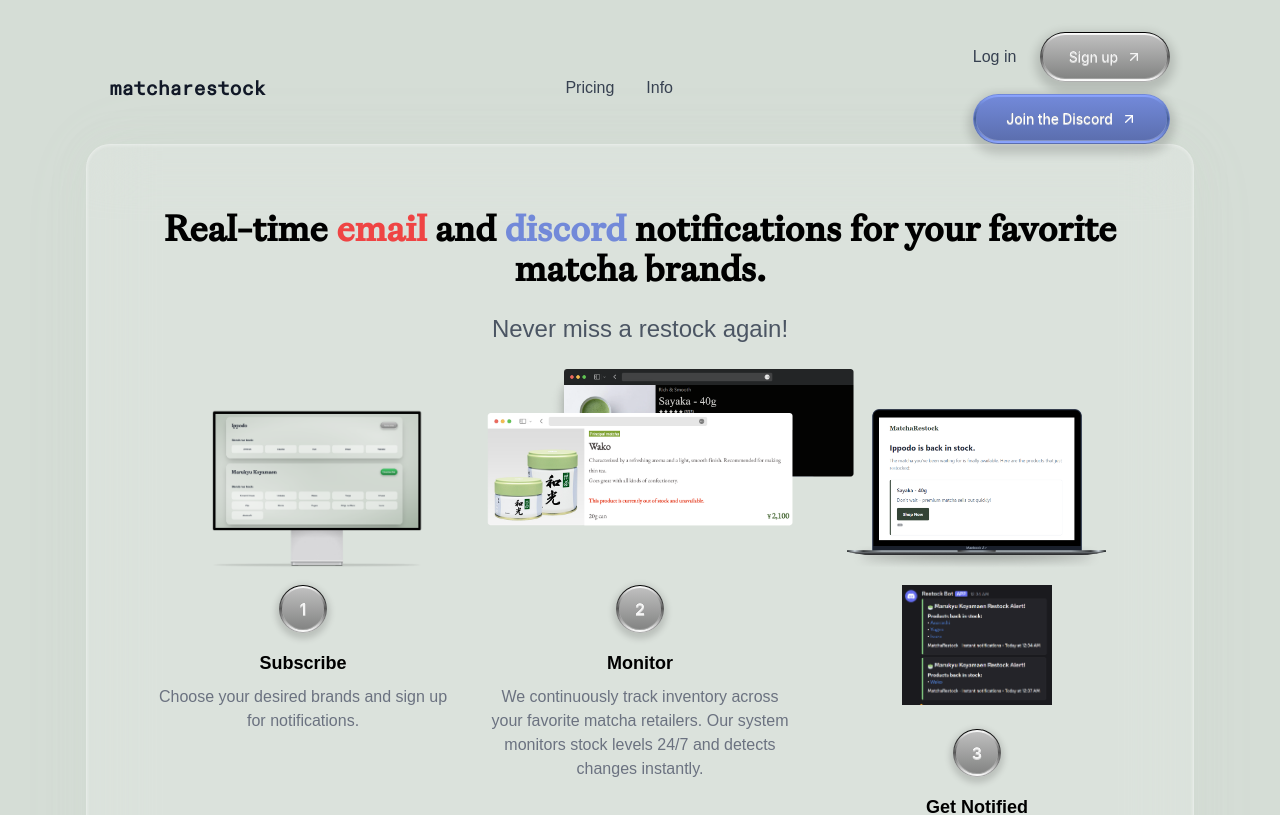
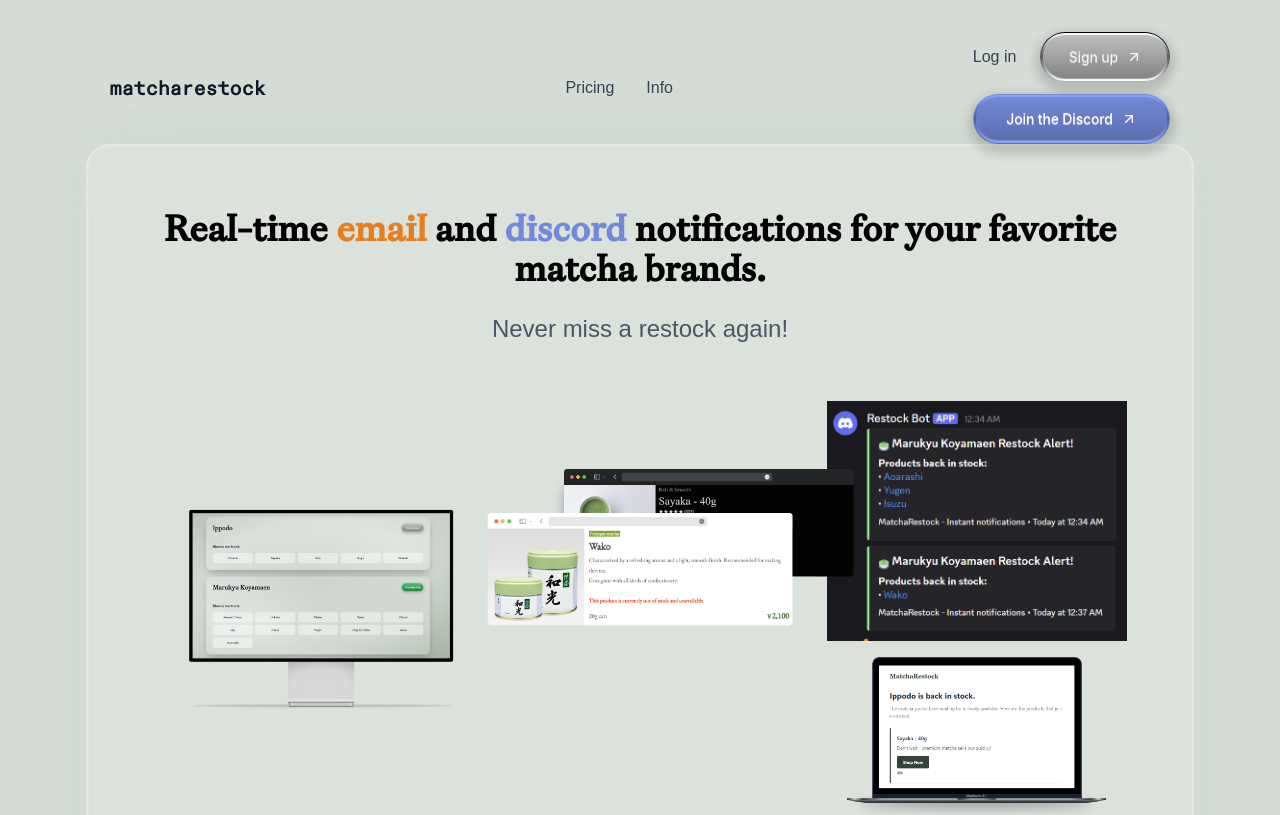
Before and after one commit to anishkancherla/matcharestock, a Next.js app: page / in a window 1280 px wide. Shown: the top 815 px of the page. Built offline with nearby package versions, Linux system fonts and the light colour scheme; no server answers; a web font is replaced by a local one.

Commit message:
ui changes

```diff
--- a/app/page.tsx
+++ b/app/page.tsx
@@ -328,7 +328,7 @@
                 {/* Hero Section */}
                 <div className="mb-16">
                   <h1 className="text-2xl md:text-4xl lg:text-4xl font-bold text-black mb-6 font-gaisyr leading-tight">
-                    Real-time <span style={{ color: '#ef4444' }}>email</span> and <span style={{ color: 'rgb(114, 137, 217)' }}>discord</span> notifications for your favorite matcha brands.
+                    Real-time <span style={{ color: '#e67e22' }}>email</span> and <span style={{ color: 'rgb(114, 137, 217)' }}>discord</span> notifications for your favorite matcha brands.
                   </h1>
                   <p className="hidden md:block text-lg md:text-xl lg:text-2xl text-gray-600 font-diatype leading-relaxed">
                     Never miss a restock again!
@@ -339,13 +339,13 @@
                 <div className="mb-0">
                   <div className="grid md:grid-cols-3 gap-8">
                     <div className="text-center">
-                      {/* Dashboard Display Image */}
-                      <div className="mb-4 flex justify-center h-40">
+                      {/* Dashboard Display Image - Match total height of section 3 images */}
+                      <div className="mb-4 flex justify-center" style={{ height: '400px' }}>
                         <img
                           src="/images/dashboarddisplay.png"
                           alt="Dashboard display showing brand subscriptions"
                           className="max-w-full h-auto md:ml-0 -ml-6"
-                          style={{ maxHeight: '300px' }}
+                          style={{ maxHeight: '240px', marginTop: 'auto', marginBottom: 'auto' }}
                         />
                       </div>
                       <div className="flex justify-center mb-4">
@@ -395,16 +395,16 @@
 
                       {/* Desktop Layout - Original order */}
                       <div className="hidden md:block">
-                        {/* Layered Images - Swapped positions: Sayaka and Wako */}
-                        <div className="relative mb-4 flex justify-center h-40">
+                        {/* Layered Images - Match total height of section 3 images */}
+                        <div className="relative mb-4 flex justify-center" style={{ height: '400px' }}>
                           {/* Sayaka image - now bottom layer */}
                           <img
                             src="/images/sayaka.png"
                             alt="Sayaka matcha product"
                             className="absolute z-10"
                             style={{
-                              maxHeight: '160px',
-                              top: '-40px',
+                              maxHeight: '180px',
+                              top: '60px',
                               left: '50%',
                               transform: 'translateX(-30%)'
                             }}
@@ -415,8 +415,8 @@
                             alt="Wako matcha product"
                             className="absolute z-30"
                             style={{
-                              maxHeight: '140px',
-                              top: '0px',
+                              maxHeight: '160px',
+                              top: '100px',
                               left: '50%',
                               transform: 'translateX(-50%)'
                             }}
@@ -460,26 +460,29 @@
                         </div>
                       </div>
 
-                      {/* Desktop Layout - Mockup above, RestockBot below */}
+                      {/* Desktop Layout - RestockBot above, Mockup below */}
                       <div className="hidden md:block">
-                        {/* Figma Mockup Image */}
-                        <div className="mb-4 flex justify-center h-40">
-                          <img
-                            src="/images/mockup.png"
-                            alt="Matcha restock notification mockup"
-                            className="max-w-full h-auto"
-                            style={{ maxHeight: '200px' }}
-                          />
-                        </div>
+                        {/* Combined image container - Match height of other sections */}
+                        <div className="mb-4 flex flex-col justify-center" style={{ height: '400px' }}>
+                          {/* RestockBot Image - Above mockup, bigger on desktop */}
+                          <div className="flex justify-center mb-4">
+                            <img
+                              src="/images/restockbot.PNG"
+                              alt="RestockBot Discord notification"
+                              className="max-w-full h-auto"
+                              style={{ maxHeight: '240px' }}
+                            />
+                          </div>
 
-                        {/* RestockBot Image - Below mockup, above number 3 on desktop */}
-                        <div className="mb-4 flex justify-center h-32">
-                          <img
-                            src="/images/restockbot.PNG"
-                            alt="RestockBot Discord notification"
-                            className="max-w-full h-auto"
-                            style={{ maxHeight: '120px' }}
-                          />
+                          {/* Figma Mockup Image - Below RestockBot */}
+                          <div className="flex justify-center">
+                            <img
+                              src="/images/mockup.png"
+                              alt="Matcha restock notification mockup"
+                              className="max-w-full h-auto"
+                              style={{ maxHeight: '160px' }}
+                            />
+                          </div>
                         </div>
 
                         <div className="flex justify-center mb-4">
```
